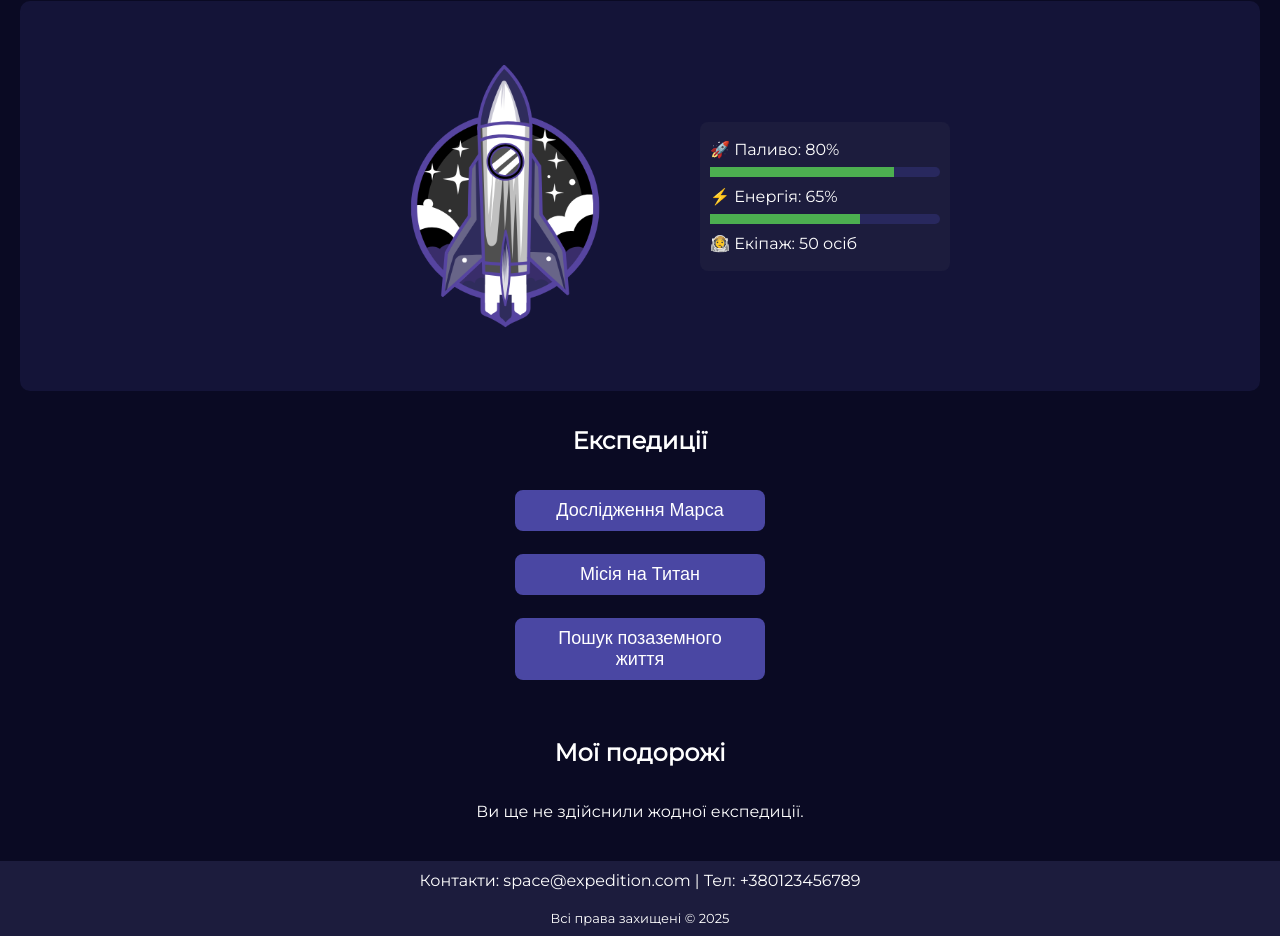
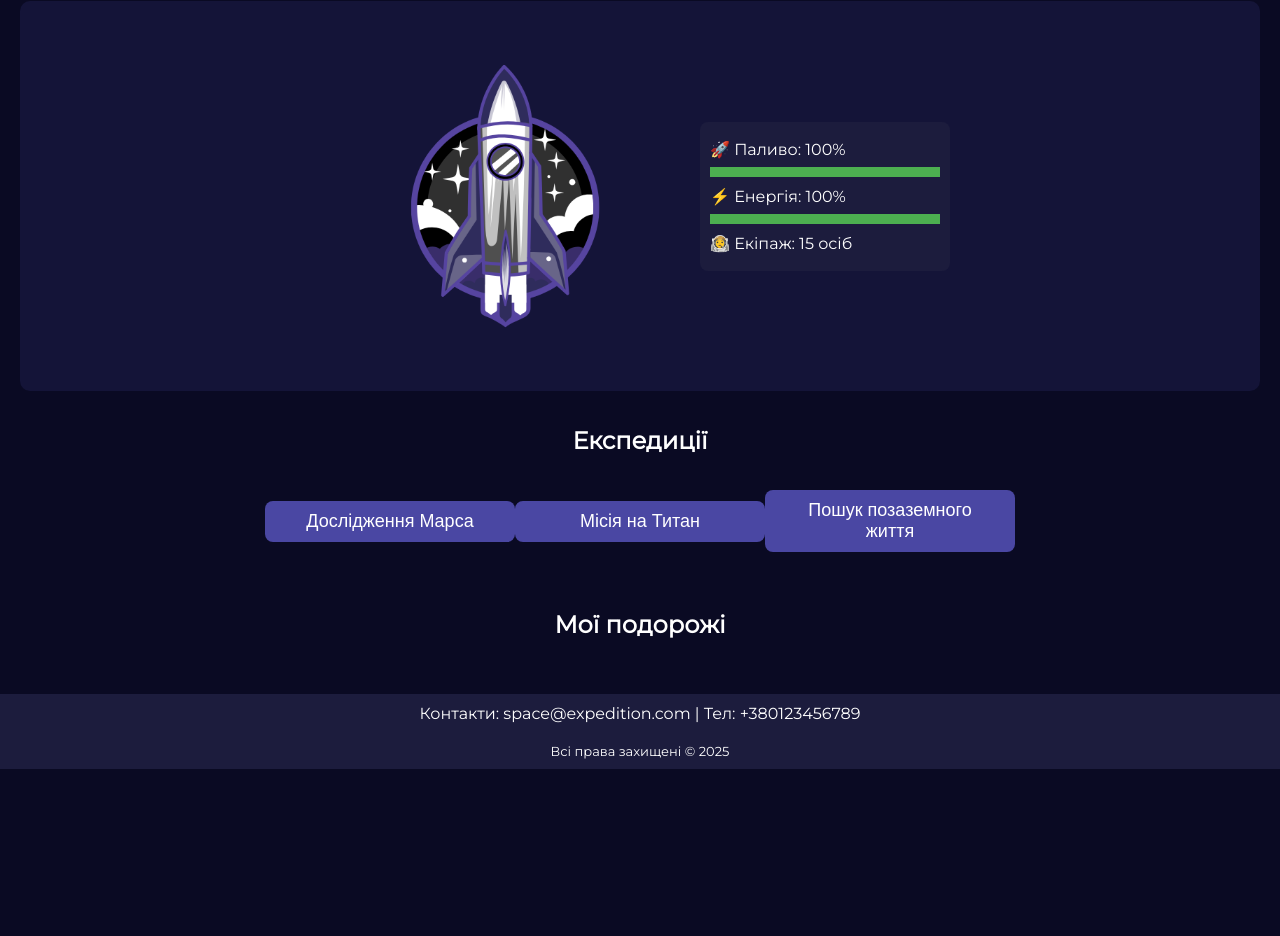
Before and after one commit to SofiaUmrish/SofiaUmrish.github.io, a plain HTML site: page lab1/index.html in a window 1280 px wide. Shown: the part 338-1274 px from the top of the page. After the commit the page ends 1107 px from the top, so only its background shows below. Drawn offline with Linux system fonts and the light colour scheme.

Commit message:
Update index.html

```diff
--- a/lab1/index.html
+++ b/lab1/index.html
@@ -6,6 +6,7 @@
     <title>Симулятор космічної експедиції</title>
     <link rel="stylesheet" href="styles.css">
     <link rel="stylesheet" href="responsive.css">
+    <link rel="stylesheet" href="js.styles.css">
 </head>
 <body>
 
@@ -27,19 +28,16 @@
             <div class="ship-info">
                 <img src="pics/ship.png" alt="Космічний корабель">
                 <div class="ship-status">
-                    <p>🚀 Паливо: 80%</p>
+                    <p>🚀 Паливо: 100%</p>
                     <div class="status-bar">
-                        <div class="status-fill" style="width: 80%;"></div>
+                        <div class="status-fill"></div>
                     </div>
-
-                    <p>⚡ Енергія: 65%</p>
+                    <p>⚡ Енергія: 100%</p>
                     <div class="status-bar">
-                        <div class="status-fill" style="width: 65%;"></div>
+                        <div class="status-fill"></div>
                     </div>
-
-                    <p>👨‍🚀 Екіпаж: 50 осіб</p>
+                    <p>👨‍🚀 Екіпаж: 15 осіб</p>
                 </div>
-
 
             </div>
         </section>
@@ -47,19 +45,16 @@
         <section id="missions">
             <h2>Експедиції</h2>
             <div class="expedition-buttons">
-                <ul>
-                    <button class="expedition-btn">Дослідження Марса</button>
-                    <button class="expedition-btn">Місія на Титан</button>
-                    <button class="expedition-btn">Пошук позаземного життя</button>
-
-                </ul>
+                <button class="expedition-btn">Дослідження Марса</button>
+                <button class="expedition-btn">Місія на Титан</button>
+                <button class="expedition-btn">Пошук позаземного життя</button>
             </div>
         </section>
 
 
+
         <section id="travels">
             <h2>Мої подорожі</h2>
-            <p>Ви ще не здійснили жодної експедиції.</p>
         </section>
     </main>
 
@@ -70,5 +65,8 @@
 
         </div>
     </footer>
+
+    <script src="script.js"></script>
+
 </body>
 </html>
```
